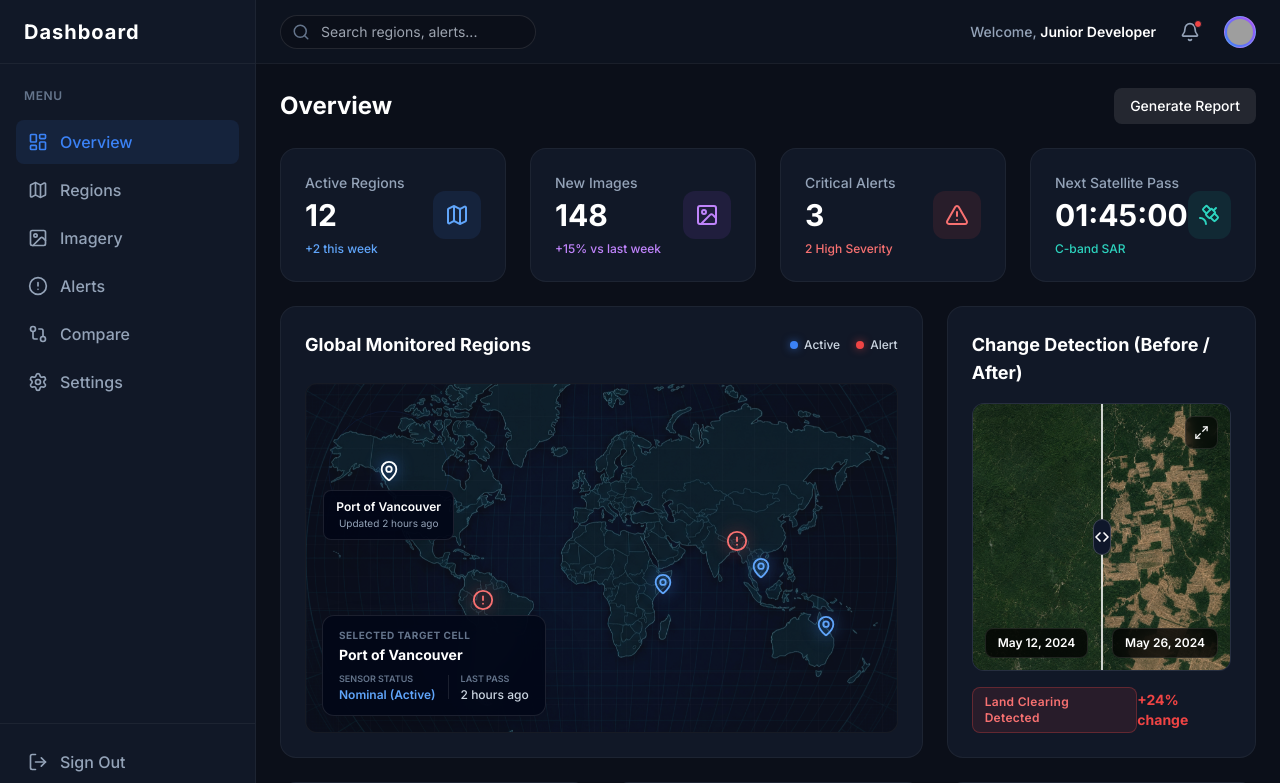
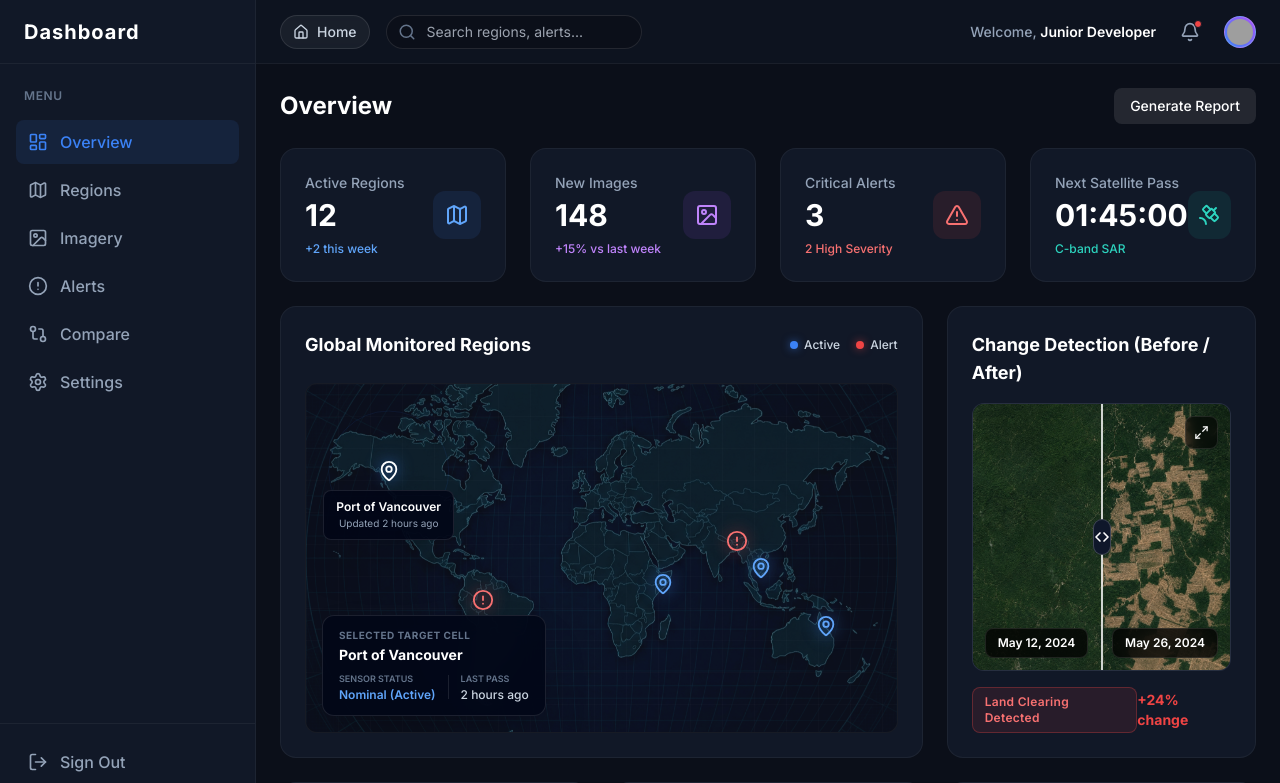
Before and after one commit to ParhamEsmaeily/satellite-earth-observation-dashboard, a React (Vite) app: page /dashboard in a window 1280 px wide. Shown: the top 783 px of the page. Built offline with nearby package versions, Linux system fonts and the light colour scheme; grey boxes are pictures that could not be loaded.

Commit message:
add home navigation button and change profile settings location to middle screen

```diff
--- a/src/components/Topbar.tsx
+++ b/src/components/Topbar.tsx
@@ -1,5 +1,6 @@
 import { useState } from 'react';
-import { Search, Bell, Menu, X, Settings, User, Eye, ShieldAlert, CheckCircle } from 'lucide-react';
+import { Search, Bell, Menu, X, Settings, User, Eye, ShieldAlert, CheckCircle, Home } from 'lucide-react';
+import { Link } from 'react-router-dom';
 
 export default function Topbar() {
   const [isModalOpen, setIsModalOpen] = useState(false);
@@ -47,6 +48,14 @@ export default function Topbar() {
             <Menu size={24} />
           </button>
 
+          <Link
+            to="/"
+            className="hidden md:flex items-center gap-2 rounded-full border border-white/10 bg-white/5 px-3 py-1.5 text-sm font-medium text-slate-300 hover:border-primary/40 hover:bg-primary/10 hover:text-white transition-all"
+          >
+            <Home size={16} />
+            <span>Home</span>
+          </Link>
+
           <div className="relative hidden md:block">
             <Search className="absolute left-3 top-1/2 -translate-y-1/2 text-slate-500" size={18} />
             <input
@@ -82,7 +91,7 @@ export default function Topbar() {
 
       {/* Success Alert Toast Notification */}
       {successToast && (
-        <div className="fixed top-6 right-6 bg-emerald-500/10 border border-emerald-500/30 text-emerald-400 px-4 py-3.5 rounded-xl shadow-2xl z-50 flex items-center gap-3 font-semibold animate-in slide-in-from-top-4 duration-300">
+        <div className="fixed left-1/2 top-24 -translate-x-1/2 bg-emerald-500/10 border border-emerald-500/30 text-emerald-400 px-5 py-3.5 rounded-xl shadow-2xl z-50 flex items-center gap-3 font-semibold animate-in slide-in-from-top-4 duration-300">
           <CheckCircle size={18} />
           <span>Dashboard Settings Saved!</span>
         </div>
```
Also changed, not shown: 1 other file (tests, documents, lock files or other folders).
